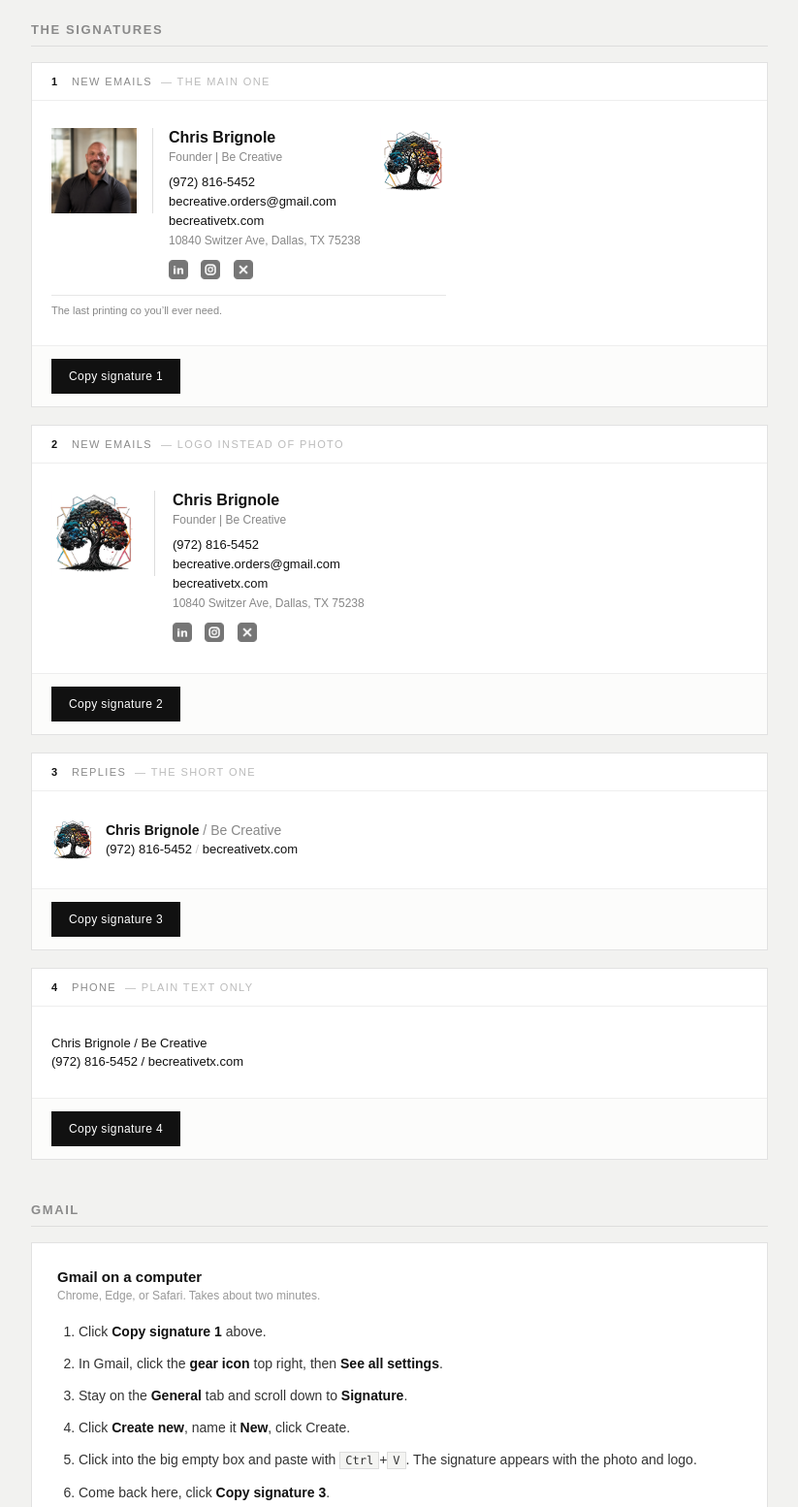
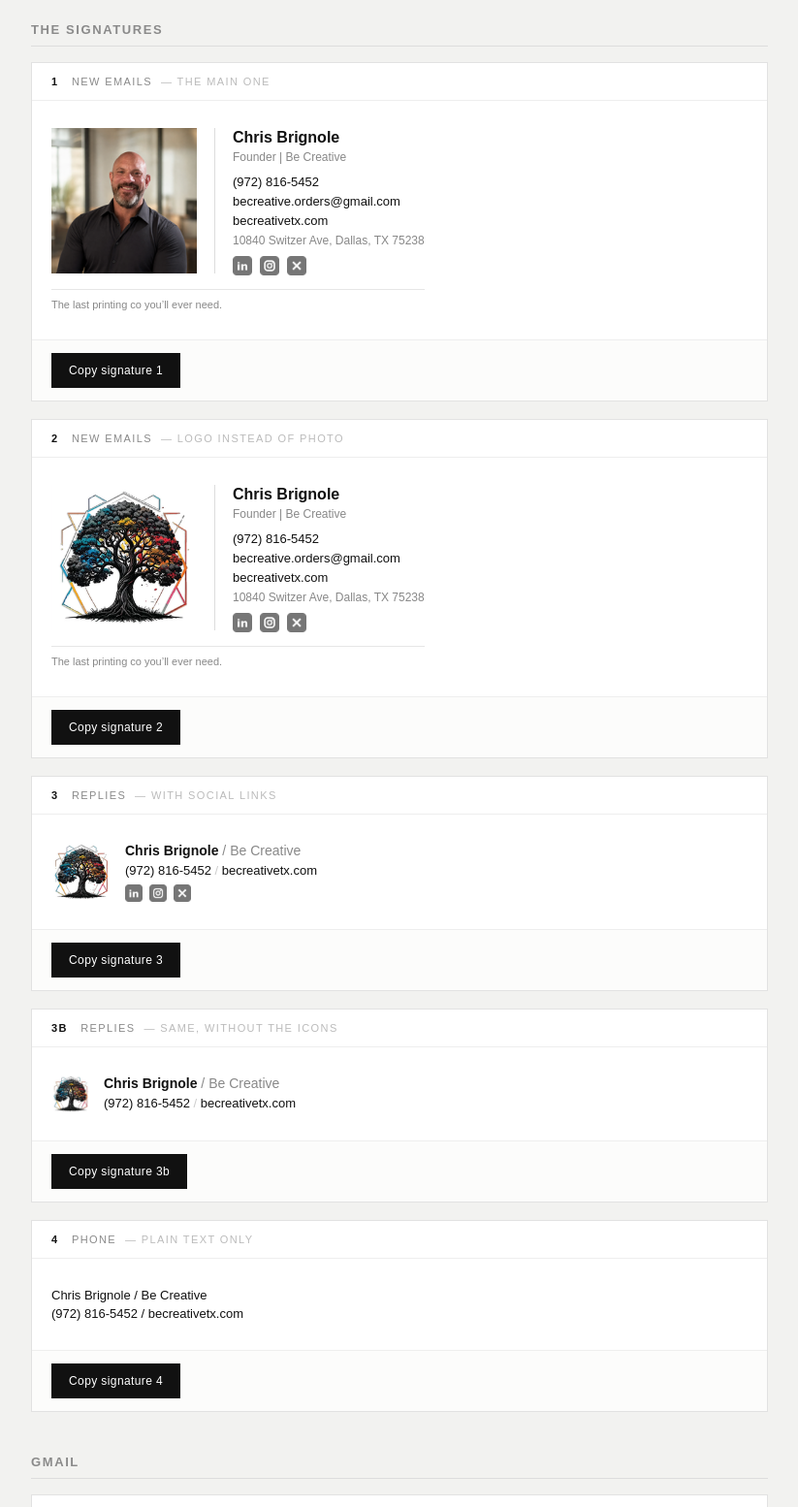
Before and after one commit to zeiddata-dev/bctx-email-assets, a plain HTML site: page index.html in a window 1280 px wide. Shown: the part 220-1774 px from the top of the page at 97% size, without its empty margins (228-1051 px from the left). Drawn offline with Linux system fonts and the light colour scheme.

Commit message:
signature page v2

```diff
--- a/index.html
+++ b/index.html
@@ -20,7 +20,7 @@ h2{font-size:13px;letter-spacing:1.6px;text-transform:uppercase;color:#8a8a8a;ma
 button{font:inherit;font-size:12px;letter-spacing:.4px;padding:10px 17px;background:#111;color:#fff;border:1px solid #111;cursor:pointer}
 button:hover{background:#333}
 button.done{background:#2E7D4F;border-color:#2E7D4F}
-ol{margin:0;padding-left:22px;counter-reset:none}
+ol{margin:0;padding-left:22px}
 li{font-size:14px;line-height:24px;margin-bottom:9px;color:#333}
 li b{color:#111}
 .panel{background:#fff;border:1px solid #e2e2e2;padding:26px 26px 28px}
@@ -45,8 +45,8 @@ Copy each with the button, paste it into your mail settings, done. Nothing to do
 <div class="c"><div class="l"><b>1</b> &nbsp; New emails <em>&nbsp;&mdash; the main one</em></div>
 <div class="b"><div id="s1"><table cellpadding="0" cellspacing="0" border="0" style="border-collapse:collapse;font-family:Arial,Helvetica,sans-serif;color:#111111;">
 <tr>
-<td style="padding:0 16px 0 0;vertical-align:top;"><img src="https://raw.githubusercontent.com/zeiddata-dev/bctx-email-assets/main/assets/chris_headshot_192.png" width="88" height="88" alt="Chris Brignole" style="display:block;border:0;width:88px;height:88px;"></td>
-<td style="padding:0 16px 0 0;vertical-align:top;"><div style="width:1px;height:88px;background:#DDDDDD;font-size:1px;line-height:1px;">&nbsp;</div></td>
+<td width="150" style="padding:0 18px 0 0;vertical-align:top;line-height:0;"><img src="https://raw.githubusercontent.com/zeiddata-dev/bctx-email-assets/main/assets/chris_headshot_192.png" width="150" height="150" alt="Chris Brignole" style="display:block;border:0;width:150px;height:150px;"></td>
+<td width="1" style="padding:0 18px 0 0;vertical-align:top;line-height:0;"><div style="width:1px;height:150px;background:#DDDDDD;font-size:1px;line-height:1px;">&nbsp;</div></td>
 <td style="vertical-align:top;">
 <div style="font-size:16px;line-height:20px;font-weight:bold;color:#111111;">Chris Brignole</div>
 <div style="font-size:12px;line-height:16px;color:#888888;padding-top:2px;">Founder | Be Creative</div>
@@ -54,29 +54,25 @@ Copy each with the button, paste it into your mail settings, done. Nothing to do
 <a href="tel:+19728165452" style="color:#111111;text-decoration:none;">(972) 816-5452</a><br>
 <a href="mailto:becreative.orders@gmail.com" style="color:#111111;text-decoration:none;">becreative.orders@gmail.com</a><br>
 <a href="https://becreativetx.com" style="color:#111111;text-decoration:none;">becreativetx.com</a><br>
-<span style="color:#888888;font-size:12px;">10840 Switzer Ave, Dallas, TX 75238</span>
+<span style="color:#888888;font-size:12px;line-height:18px;">10840 Switzer Ave, Dallas, TX 75238</span>
 </div>
-<div style="padding-top:10px;">
-<a href="https://www.linkedin.com/company/becreativetx"><img src="https://raw.githubusercontent.com/zeiddata-dev/bctx-email-assets/main/assets/icon_linkedin_48.png" width="20" height="20" alt="LinkedIn" style="border:0;width:20px;height:20px;"></a>&nbsp;&nbsp;
-<a href="https://www.instagram.com/becreativetx"><img src="https://raw.githubusercontent.com/zeiddata-dev/bctx-email-assets/main/assets/icon_instagram_48.png" width="20" height="20" alt="Instagram" style="border:0;width:20px;height:20px;"></a>&nbsp;&nbsp;
-<a href="https://x.com/becreativetx"><img src="https://raw.githubusercontent.com/zeiddata-dev/bctx-email-assets/main/assets/icon_x_48.png" width="20" height="20" alt="X" style="border:0;width:20px;height:20px;"></a>
+<div style="padding-top:6px;line-height:0;">
+<a href="https://www.linkedin.com/company/becreativetx"><img src="https://raw.githubusercontent.com/zeiddata-dev/bctx-email-assets/main/assets/icon_linkedin_48.png" width="20" height="20" alt="LinkedIn" style="border:0;width:20px;height:20px;vertical-align:middle;"></a><span style="display:inline-block;width:8px;">&nbsp;</span><a href="https://www.instagram.com/becreativetx"><img src="https://raw.githubusercontent.com/zeiddata-dev/bctx-email-assets/main/assets/icon_instagram_48.png" width="20" height="20" alt="Instagram" style="border:0;width:20px;height:20px;vertical-align:middle;"></a><span style="display:inline-block;width:8px;">&nbsp;</span><a href="https://x.com/becreativetx"><img src="https://raw.githubusercontent.com/zeiddata-dev/bctx-email-assets/main/assets/icon_x_48.png" width="20" height="20" alt="X" style="border:0;width:20px;height:20px;vertical-align:middle;"></a>
 </div>
 </td>
-<td style="padding:0 0 0 20px;vertical-align:top;"><img src="https://raw.githubusercontent.com/zeiddata-dev/bctx-email-assets/main/assets/bctx_mark_240.png" width="68" height="68" alt="Be Creative" style="display:block;border:0;width:68px;height:68px;"></td>
 </tr>
-<tr><td colspan="4" style="padding:12px 0 0 0;">
+<tr><td colspan="3" style="padding:14px 0 0 0;">
 <div style="height:1px;background:#E6E6E6;font-size:1px;line-height:1px;">&nbsp;</div>
 <div style="font-size:11px;line-height:16px;color:#888888;padding-top:7px;">The last printing co you&rsquo;ll ever need.</div>
 </td></tr>
-</table>
-</div></div>
+</table></div></div>
 <div class="f"><button data-t="s1">Copy signature 1</button></div></div>
 
 <div class="c"><div class="l"><b>2</b> &nbsp; New emails <em>&nbsp;&mdash; logo instead of photo</em></div>
 <div class="b"><div id="s2"><table cellpadding="0" cellspacing="0" border="0" style="border-collapse:collapse;font-family:Arial,Helvetica,sans-serif;color:#111111;">
 <tr>
-<td style="padding:0 18px 0 0;vertical-align:top;"><img src="https://raw.githubusercontent.com/zeiddata-dev/bctx-email-assets/main/assets/bctx_mark_240.png" width="88" height="88" alt="Be Creative" style="display:block;border:0;width:88px;height:88px;"></td>
-<td style="padding:0 18px 0 0;vertical-align:top;"><div style="width:1px;height:88px;background:#DDDDDD;font-size:1px;line-height:1px;">&nbsp;</div></td>
+<td width="150" style="padding:0 18px 0 0;vertical-align:top;line-height:0;"><img src="https://raw.githubusercontent.com/zeiddata-dev/bctx-email-assets/main/assets/bctx_mark_240.png" width="150" height="150" alt="Be Creative" style="display:block;border:0;width:150px;height:150px;"></td>
+<td width="1" style="padding:0 18px 0 0;vertical-align:top;line-height:0;"><div style="width:1px;height:150px;background:#DDDDDD;font-size:1px;line-height:1px;">&nbsp;</div></td>
 <td style="vertical-align:top;">
 <div style="font-size:16px;line-height:20px;font-weight:bold;color:#111111;">Chris Brignole</div>
 <div style="font-size:12px;line-height:16px;color:#888888;padding-top:2px;">Founder | Be Creative</div>
@@ -84,35 +80,50 @@ Copy each with the button, paste it into your mail settings, done. Nothing to do
 <a href="tel:+19728165452" style="color:#111111;text-decoration:none;">(972) 816-5452</a><br>
 <a href="mailto:becreative.orders@gmail.com" style="color:#111111;text-decoration:none;">becreative.orders@gmail.com</a><br>
 <a href="https://becreativetx.com" style="color:#111111;text-decoration:none;">becreativetx.com</a><br>
-<span style="color:#888888;font-size:12px;">10840 Switzer Ave, Dallas, TX 75238</span>
+<span style="color:#888888;font-size:12px;line-height:18px;">10840 Switzer Ave, Dallas, TX 75238</span>
 </div>
-<div style="padding-top:10px;">
-<a href="https://www.linkedin.com/company/becreativetx"><img src="https://raw.githubusercontent.com/zeiddata-dev/bctx-email-assets/main/assets/icon_linkedin_48.png" width="20" height="20" alt="LinkedIn" style="border:0;width:20px;height:20px;"></a>&nbsp;&nbsp;
-<a href="https://www.instagram.com/becreativetx"><img src="https://raw.githubusercontent.com/zeiddata-dev/bctx-email-assets/main/assets/icon_instagram_48.png" width="20" height="20" alt="Instagram" style="border:0;width:20px;height:20px;"></a>&nbsp;&nbsp;
-<a href="https://x.com/becreativetx"><img src="https://raw.githubusercontent.com/zeiddata-dev/bctx-email-assets/main/assets/icon_x_48.png" width="20" height="20" alt="X" style="border:0;width:20px;height:20px;"></a>
+<div style="padding-top:6px;line-height:0;">
+<a href="https://www.linkedin.com/company/becreativetx"><img src="https://raw.githubusercontent.com/zeiddata-dev/bctx-email-assets/main/assets/icon_linkedin_48.png" width="20" height="20" alt="LinkedIn" style="border:0;width:20px;height:20px;vertical-align:middle;"></a><span style="display:inline-block;width:8px;">&nbsp;</span><a href="https://www.instagram.com/becreativetx"><img src="https://raw.githubusercontent.com/zeiddata-dev/bctx-email-assets/main/assets/icon_instagram_48.png" width="20" height="20" alt="Instagram" style="border:0;width:20px;height:20px;vertical-align:middle;"></a><span style="display:inline-block;width:8px;">&nbsp;</span><a href="https://x.com/becreativetx"><img src="https://raw.githubusercontent.com/zeiddata-dev/bctx-email-assets/main/assets/icon_x_48.png" width="20" height="20" alt="X" style="border:0;width:20px;height:20px;vertical-align:middle;"></a>
 </div>
 </td>
 </tr>
-</table>
-</div></div>
+<tr><td colspan="3" style="padding:14px 0 0 0;">
+<div style="height:1px;background:#E6E6E6;font-size:1px;line-height:1px;">&nbsp;</div>
+<div style="font-size:11px;line-height:16px;color:#888888;padding-top:7px;">The last printing co you&rsquo;ll ever need.</div>
+</td></tr>
+</table></div></div>
 <div class="f"><button data-t="s2">Copy signature 2</button></div></div>
 
-<div class="c"><div class="l"><b>3</b> &nbsp; Replies <em>&nbsp;&mdash; the short one</em></div>
+<div class="c"><div class="l"><b>3</b> &nbsp; Replies <em>&nbsp;&mdash; with social links</em></div>
 <div class="b"><div id="s3"><table cellpadding="0" cellspacing="0" border="0" style="border-collapse:collapse;font-family:Arial,Helvetica,sans-serif;color:#111111;">
 <tr>
-<td style="padding:0 12px 0 0;vertical-align:middle;"><img src="https://raw.githubusercontent.com/zeiddata-dev/bctx-email-assets/main/assets/bctx_mark_88.png" width="44" height="44" alt="Be Creative" style="display:block;border:0;width:44px;height:44px;"></td>
-<td style="vertical-align:middle;">
+<td width="62" style="padding:0 14px 0 0;vertical-align:top;line-height:0;"><img src="https://raw.githubusercontent.com/zeiddata-dev/bctx-email-assets/main/assets/bctx_mark_88.png" width="62" height="62" alt="Be Creative" style="display:block;border:0;width:62px;height:62px;"></td>
+<td style="vertical-align:top;">
 <div style="font-size:14px;line-height:18px;color:#111111;"><b>Chris Brignole</b> <span style="color:#888888;">/ Be Creative</span></div>
-<div style="font-size:13px;line-height:19px;padding-top:1px;">
-<a href="tel:+19728165452" style="color:#111111;text-decoration:none;">(972) 816-5452</a>
-<span style="color:#CCCCCC;"> / </span>
-<a href="https://becreativetx.com" style="color:#111111;text-decoration:none;">becreativetx.com</a>
+<div style="font-size:13px;line-height:19px;padding-top:2px;">
+<a href="tel:+19728165452" style="color:#111111;text-decoration:none;">(972) 816-5452</a><span style="color:#CCCCCC;"> / </span><a href="https://becreativetx.com" style="color:#111111;text-decoration:none;">becreativetx.com</a>
+</div>
+<div style="padding-top:5px;line-height:0;">
+<a href="https://www.linkedin.com/company/becreativetx"><img src="https://raw.githubusercontent.com/zeiddata-dev/bctx-email-assets/main/assets/icon_linkedin_48.png" width="18" height="18" alt="LinkedIn" style="border:0;width:18px;height:18px;vertical-align:middle;"></a><span style="display:inline-block;width:7px;">&nbsp;</span><a href="https://www.instagram.com/becreativetx"><img src="https://raw.githubusercontent.com/zeiddata-dev/bctx-email-assets/main/assets/icon_instagram_48.png" width="18" height="18" alt="Instagram" style="border:0;width:18px;height:18px;vertical-align:middle;"></a><span style="display:inline-block;width:7px;">&nbsp;</span><a href="https://x.com/becreativetx"><img src="https://raw.githubusercontent.com/zeiddata-dev/bctx-email-assets/main/assets/icon_x_48.png" width="18" height="18" alt="X" style="border:0;width:18px;height:18px;vertical-align:middle;"></a>
 </div>
 </td>
 </tr>
-</table>
-</div></div>
+</table></div></div>
 <div class="f"><button data-t="s3">Copy signature 3</button></div></div>
+
+<div class="c"><div class="l"><b>3b</b> &nbsp; Replies <em>&nbsp;&mdash; same, without the icons</em></div>
+<div class="b"><div id="s3b"><table cellpadding="0" cellspacing="0" border="0" style="border-collapse:collapse;font-family:Arial,Helvetica,sans-serif;color:#111111;">
+<tr>
+<td width="40" style="padding:0 14px 0 0;vertical-align:top;line-height:0;"><img src="https://raw.githubusercontent.com/zeiddata-dev/bctx-email-assets/main/assets/bctx_mark_88.png" width="40" height="40" alt="Be Creative" style="display:block;border:0;width:40px;height:40px;"></td>
+<td style="vertical-align:top;">
+<div style="font-size:14px;line-height:18px;color:#111111;"><b>Chris Brignole</b> <span style="color:#888888;">/ Be Creative</span></div>
+<div style="font-size:13px;line-height:19px;padding-top:2px;">
+<a href="tel:+19728165452" style="color:#111111;text-decoration:none;">(972) 816-5452</a><span style="color:#CCCCCC;"> / </span><a href="https://becreativetx.com" style="color:#111111;text-decoration:none;">becreativetx.com</a>
+</div>
+</td>
+</tr>
+</table></div></div>
+<div class="f"><button data-t="s3b">Copy signature 3b</button></div></div>
 
 <div class="c"><div class="l"><b>4</b> &nbsp; Phone <em>&nbsp;&mdash; plain text only</em></div>
 <div class="b"><div id="s4" style="font-family:Arial,Helvetica,sans-serif;font-size:13px;line-height:19px;color:#111;">Chris Brignole / Be Creative<br>(972) 816-5452 / becreativetx.com</div></div>
@@ -127,8 +138,8 @@ Copy each with the button, paste it into your mail settings, done. Nothing to do
     <li>In Gmail, click the <b>gear icon</b> top right, then <b>See all settings</b>.</li>
     <li>Stay on the <b>General</b> tab and scroll down to <b>Signature</b>.</li>
     <li>Click <b>Create new</b>, name it <b>New</b>, click Create.</li>
-    <li>Click into the big empty box and paste with <kbd>Ctrl</kbd>+<kbd>V</kbd>. The signature appears with the photo and logo.</li>
-    <li>Come back here, click <b>Copy signature 3</b>.</li>
+    <li>Click into the big empty box and paste with <kbd>Ctrl</kbd>+<kbd>V</kbd>. The signature appears with your photo.</li>
+    <li>Come back here, click <b>Copy signature 3</b> (or <b>3b</b> if you would rather skip the social icons).</li>
     <li>Click <b>Create new</b> again, name it <b>Reply</b>, paste into its box.</li>
     <li>Just below, under <b>Signature defaults</b>: set <b>FOR NEW EMAILS USE</b> to <b>New</b>, and <b>ON REPLY/FORWARD USE</b> to <b>Reply</b>.</li>
     <li>Scroll to the very bottom and click <b>Save Changes</b>. Easy to miss. Nothing saves without it.</li>
@@ -179,7 +190,7 @@ Copy each with the button, paste it into your mail settings, done. Nothing to do
 <h2>Check it worked</h2>
 <div class="panel">
   <ol>
-    <li>Send yourself a test email. The photo and logo should appear, not empty boxes.</li>
+    <li>Send yourself a test email. The photo and icons should appear, not empty boxes.</li>
     <li>Reply to that email. The short signature should appear instead of the full one.</li>
     <li>Click the phone number on your phone. It should start a call.</li>
   </ol>
```
